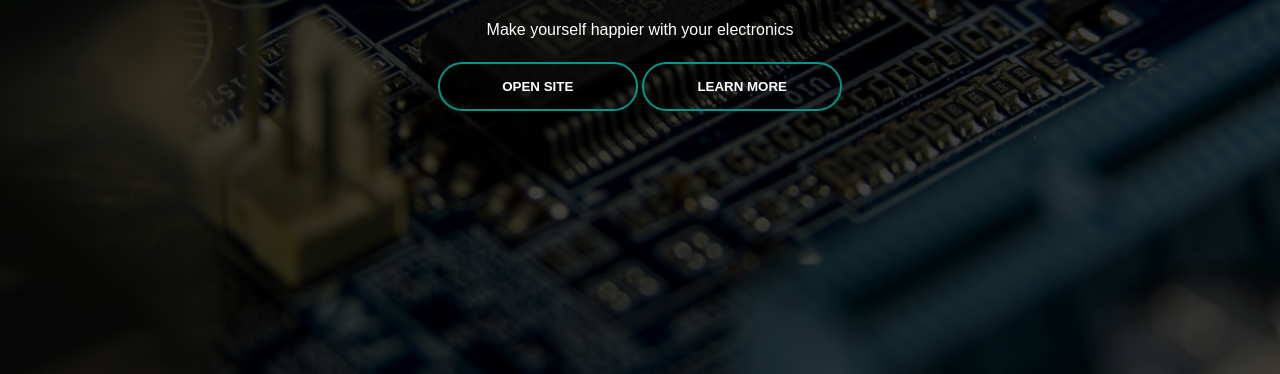
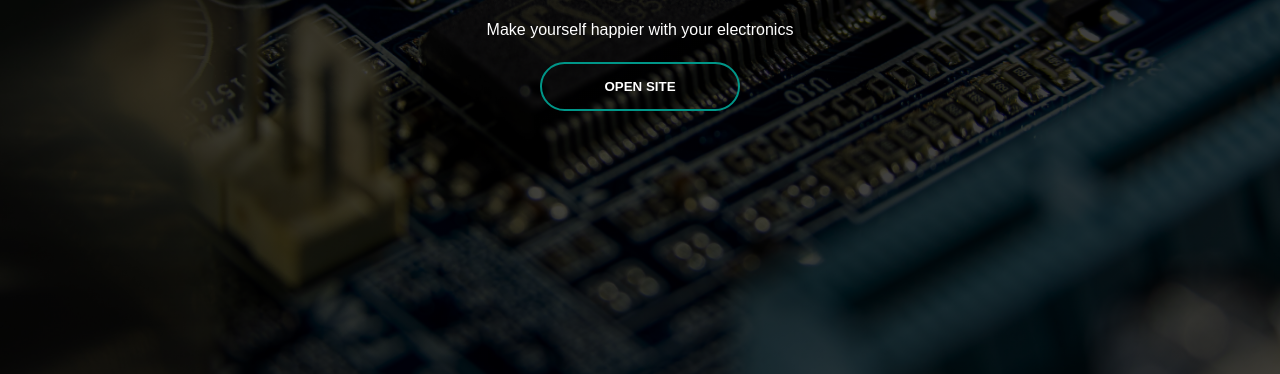
Before and after one commit to eduar9a/eduardoelectronic.com, a plain HTML site: page index.html in a window 1280 px wide. Shown: the part 426-800 px from the top of the page. Drawn offline with Linux system fonts and the light colour scheme.

Commit message:
Add files via upload

```diff
--- a/index.html
+++ b/index.html
@@ -21,7 +21,6 @@
         <p>Make yourself happier with your electronics</p>
         <div>
          <button type="button"><span></span>OPEN SITE</button>
-         <button type="button"><span></span>LEARN MORE</button>
         </div>
      </div>
     </div>
```
